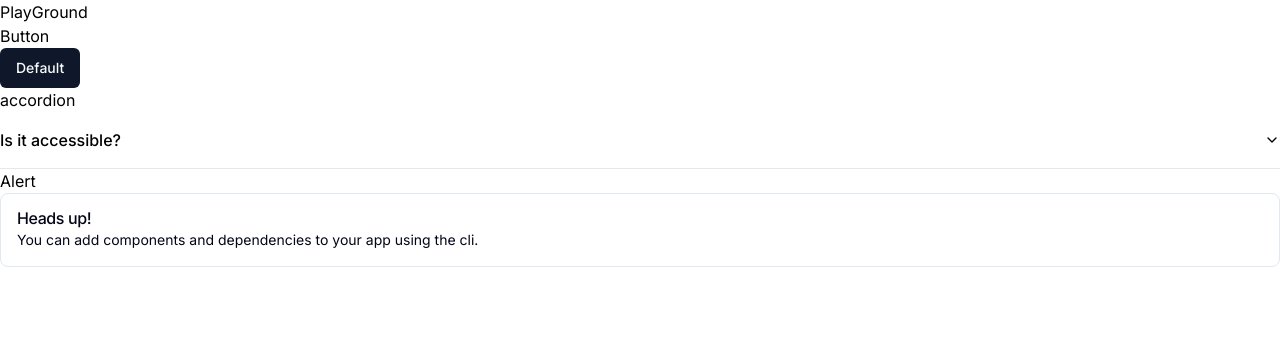
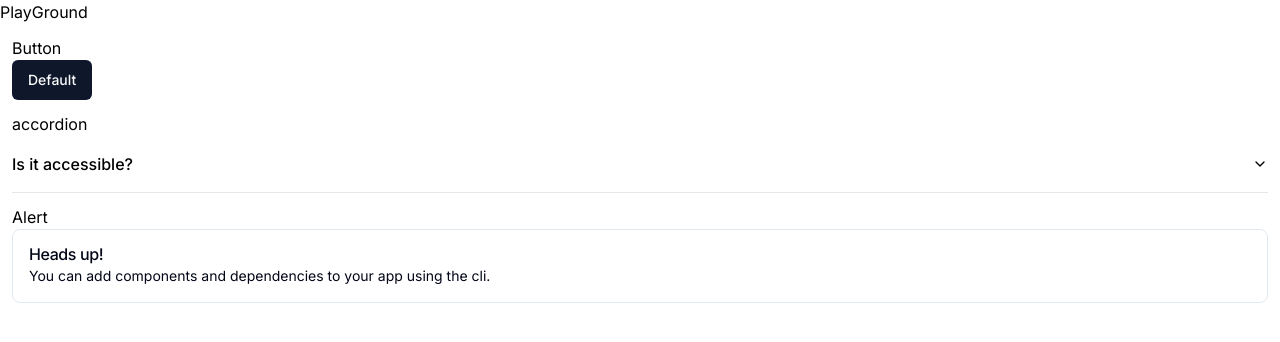
Before and after one commit to chemitaro/-shadcn_ui_trial, a Next.js app: page /playground in a window 1280 px wide. Shown: the top 342 px of the page. Built offline with nearby package versions, Linux system fonts and the light colour scheme.

Commit message:
Update components in PlaygroundPage

```diff
--- a/src/app/playground/page.tsx
+++ b/src/app/playground/page.tsx
@@ -4,22 +4,27 @@ import {
   AccordionItem,
   AccordionTrigger,
 } from "@/components/ui/accordion"
+import { Alert, AlertDescription, AlertTitle } from "@/components/ui/alert"
 import { Button } from '@/components/ui/button'
-import { Alert, AlertDescription, AlertTitle } from "@/components/ui/alert"
+
 
 
 export default function PlaygroundPage() {
   return (
     <>
       <h1>PlayGround</h1>
-      <div>
+      <div
+        className="m-3"
+      >
         <p>Button</p>
         <Button
         >
           Default
         </Button>
       </div>
-      <div>
+      <div
+        className="m-3"
+      >
         <p>accordion</p>
         <Accordion type="single" collapsible>
           <AccordionItem value="item-1">
@@ -30,7 +35,9 @@ export default function PlaygroundPage() {
           </AccordionItem>
         </Accordion>
       </div>
-      <div>
+      <div
+        className="m-3"
+      >
         <p>Alert</p>
         <Alert>
           <AlertTitle>Heads up!</AlertTitle>
@@ -38,7 +45,6 @@ export default function PlaygroundPage() {
             You can add components and dependencies to your app using the cli.
           </AlertDescription>
         </Alert>
-
       </div>
     </>
   )
```
